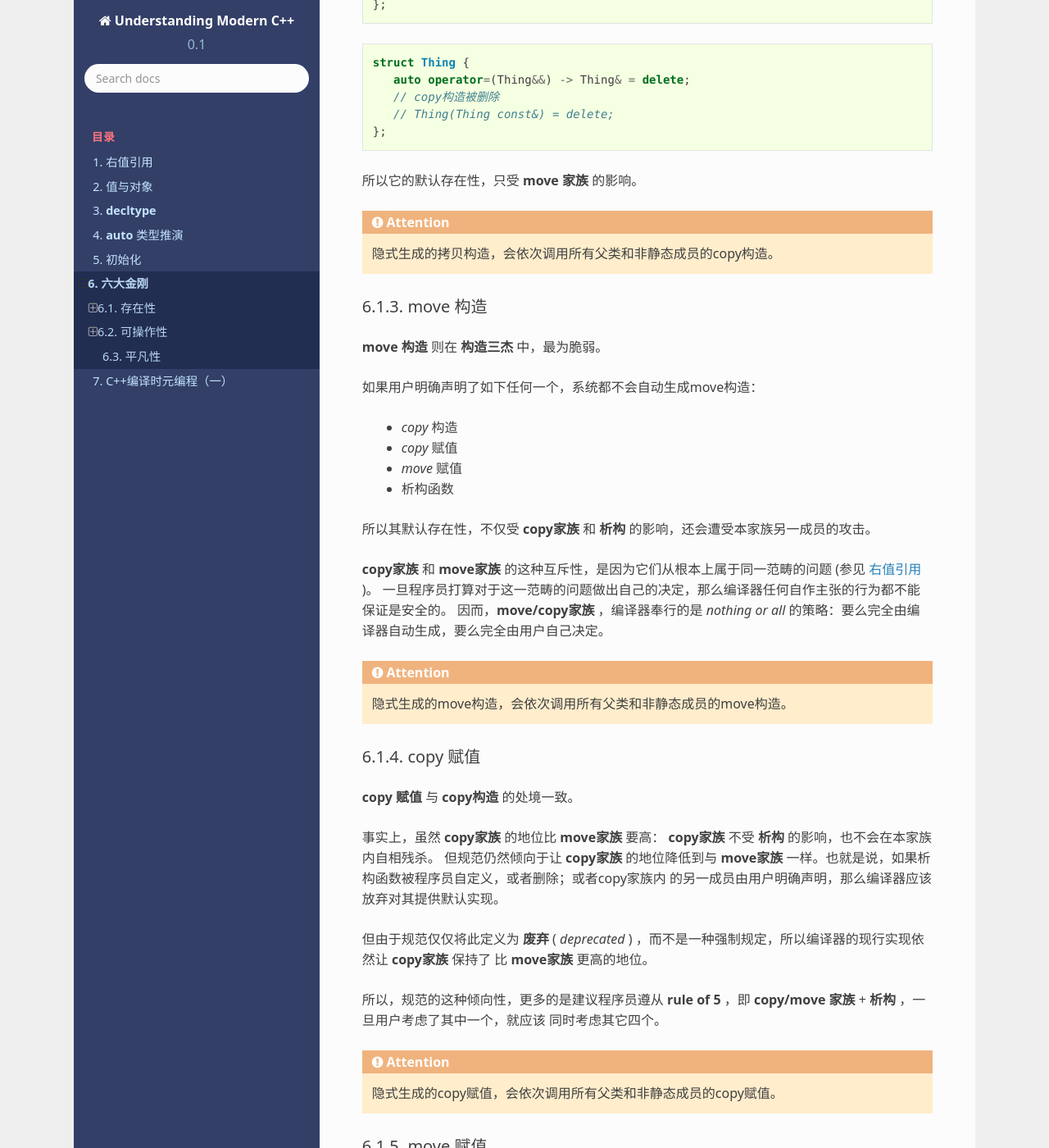
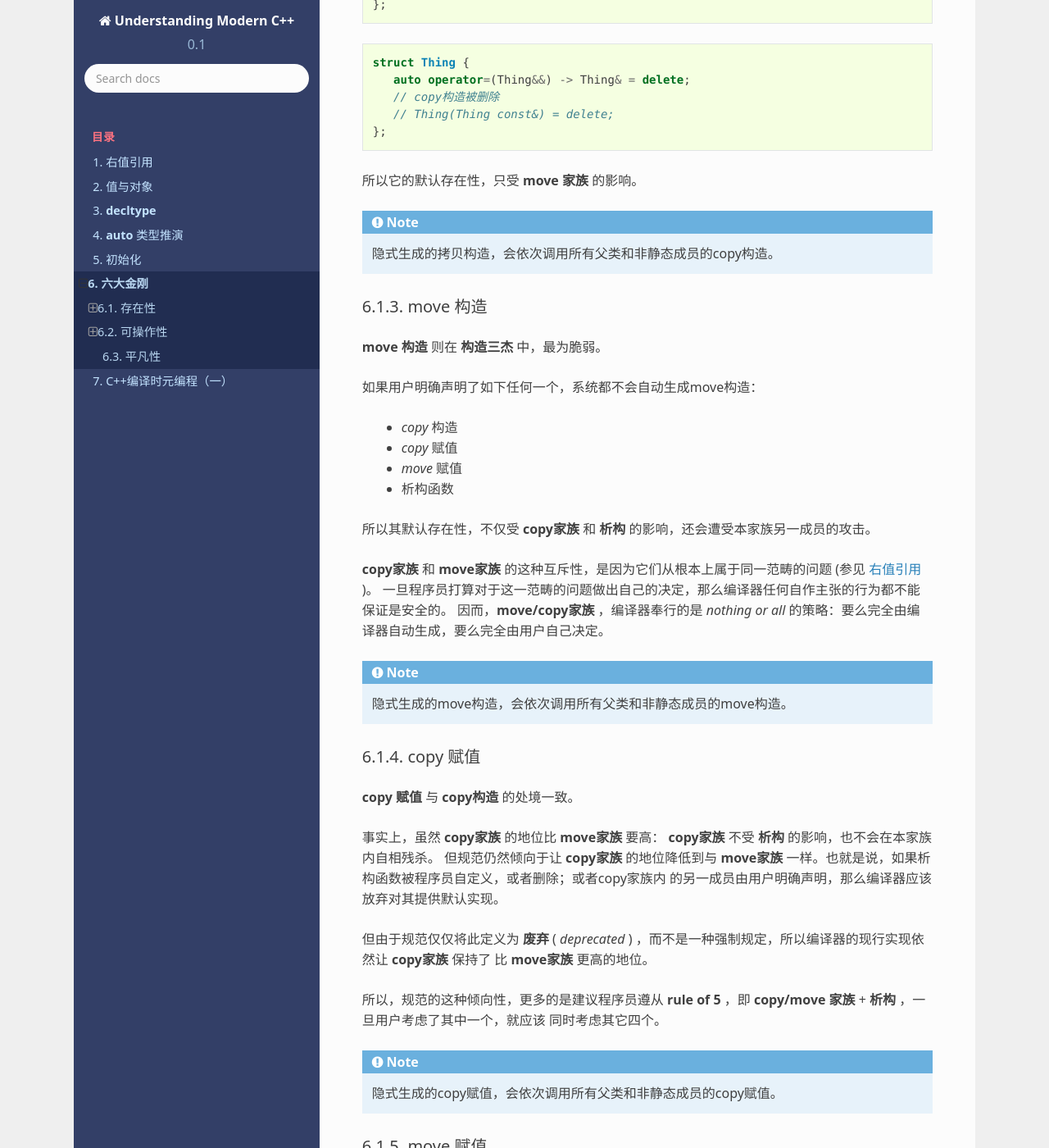
Before and after one commit to godsme/understand_modern_cpp, a Sphinx documentation site: the page built from docs/source/gang_of_6.rst, in a window 1280 px wide and 1400 px high, scrolled down 2826 px. Shown: the whole window at 82% size. Built offline with Sphinx 7.4.7 and the Read the Docs theme 2.0.0, drawn with Linux system fonts in a browser that asks for light colours; formulas are drawn with MathJax 3; some of the changed lines change nothing that is shown; some of the changed text lies outside the part shown.

Commit message:
added more content

```diff
--- a/docs/source/gang_of_6.rst
+++ b/docs/source/gang_of_6.rst
@@ -83,7 +83,7 @@
 copy 构造
 ++++++++++++++++++++++++
 
-*copy 构造* 则在 **构造三杰** 中，地位最高。
+**copy 构造** 则在 **构造三杰** 中，地位最高。
 
 如果用户没有提供任何构造函数列表，系统会尽力为其生成一个。
 
@@ -134,7 +134,7 @@ copy 构造
 
 所以它的默认存在性，只受 **move 家族** 的影响。
 
-.. attention::
+.. note::
 
    隐式生成的拷贝构造，会依次调用所有父类和非静态成员的copy构造。
 
@@ -157,7 +157,7 @@ move 构造
 **copy家族** 和 **move家族** 的这种互斥性，是因为它们从根本上属于同一范畴的问题 (参见 :ref:`rvalue-ref` )。 一旦程序员打算对于这一范畴的问题做出自己的决定，那么编译器任何自作主张的行为都不能保证是安全的。 因而，**move/copy家族** ，编译器奉行的是 `nothing or all` 的策略：要么完全由编译器自动生成，要么完全由用户自己决定。
 
 
-.. attention::
+.. note::
 
    隐式生成的move构造，会依次调用所有父类和非静态成员的move构造。
 
@@ -178,7 +178,7 @@ copy 赋值
 所以，规范的这种倾向性，更多的是建议程序员遵从 **rule of 5** ，即 **copy/move 家族** + **析构** ，一旦用户考虑了其中一个，就应该
 同时考虑其它四个。
 
-.. attention::
+.. note::
 
    隐式生成的copy赋值，会依次调用所有父类和非静态成员的copy赋值。
 
@@ -196,7 +196,8 @@ move 赋值
       // auto operator=(Thing&&) -> Thing& = delete;
    };
 
-.. attention::
+
+.. note::
 
    隐式生成的move赋值，会依次调用所有父类和非静态成员的move赋值。
 
@@ -215,7 +216,7 @@ move 赋值
 **析构** 对于 **copy家族** 与 **默认构造** 的存在性没有影响, 即便 **析构** 被明确标记为删除。因为只创建不删除的对象，通过拷贝构造，或者通过拷贝复制进行修改，在所有层面都没有任何问题。
 
 
-.. attention::
+.. note::
 
    系统自动生成的析构，会依次调用父类以及所有非静态成员的析构。
 
```
